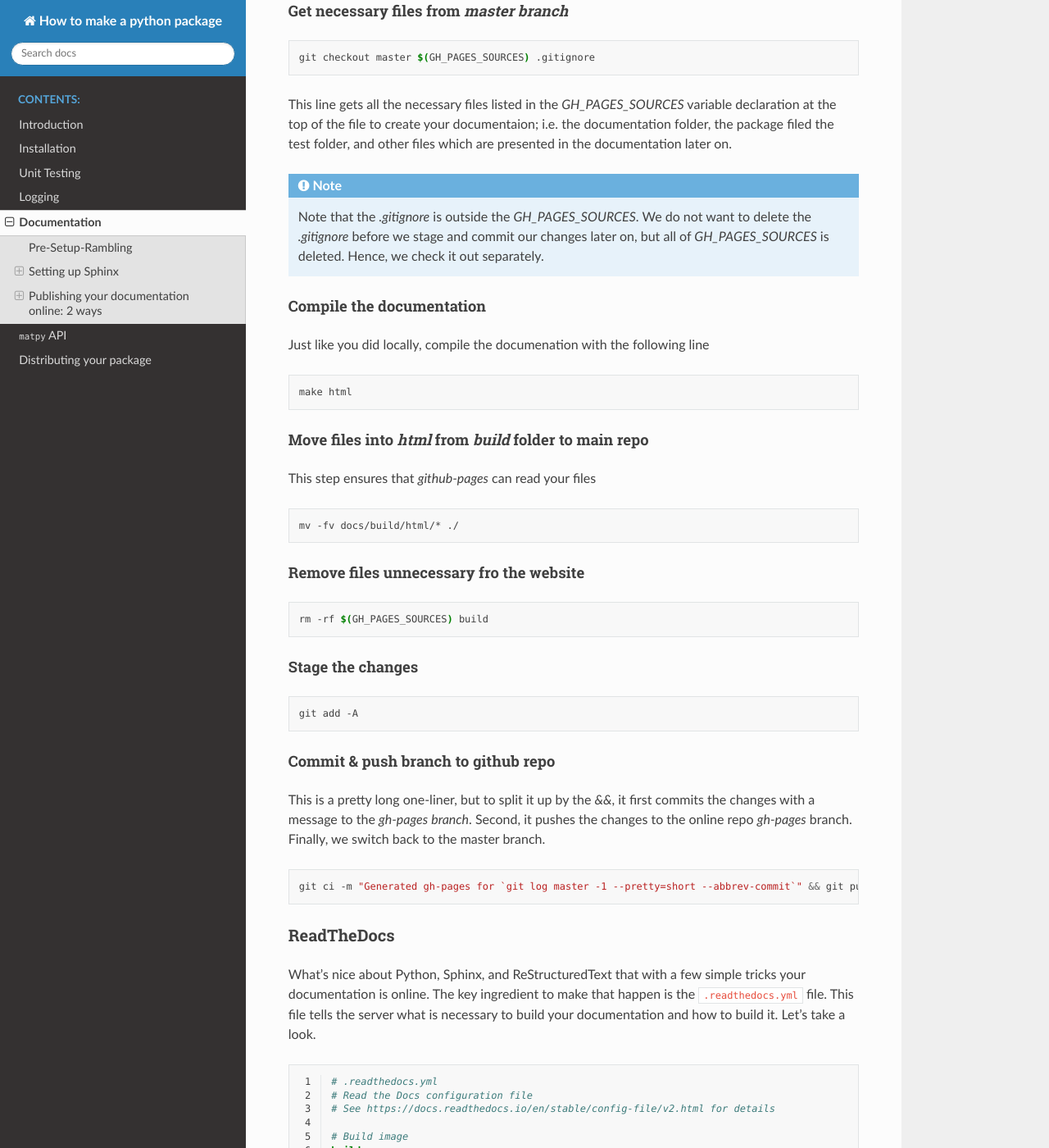
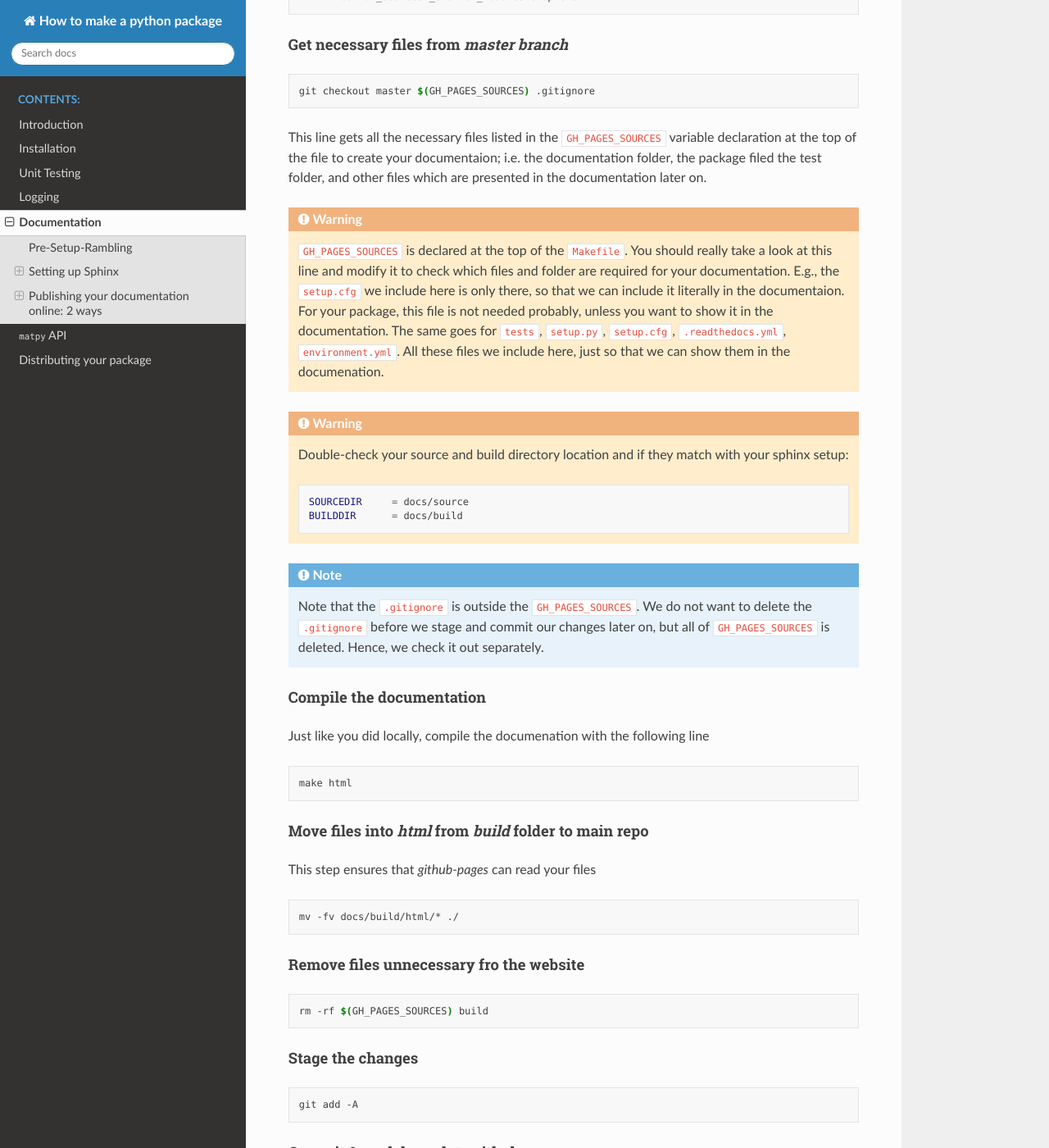
Before and after one commit to lsawade/how_to_make_a_python_package, a Sphinx documentation site: the page built from docs/source/chapters/documentation.rst, in a window 1280 px wide and 1400 px high, scrolled down 5484 px. Shown: the whole window at 82% size. Built offline with Sphinx 7.4.7 and the Read the Docs theme 2.0.0, drawn with Linux system fonts in a browser that asks for light colours; some of the changed text lies outside the part shown.

Commit message:
New version, update in the documentation

```diff
--- a/docs/source/chapters/documentation.rst
+++ b/docs/source/chapters/documentation.rst
@@ -252,16 +256,38 @@ Get necessary files from `master` `branch`
 
     git checkout master $(GH_PAGES_SOURCES) .gitignore
 
-This line gets all the necessary files listed in the `GH_PAGES_SOURCES`
+This line gets all the necessary files listed in the ``GH_PAGES_SOURCES``
 variable declaration at the top of the file to create your documentaion;
 i.e. the documentation folder, the package filed the test folder, and other
 files which are presented in the documentation later on.
 
+.. warning::
+
+    ``GH_PAGES_SOURCES`` is declared at the top of the ``Makefile``. You should
+    really take a look at this line and modify it to check which files and
+    folder are required for your documentation. E.g., the ``setup.cfg`` we
+    include here is only there, so that we can include it literally in the
+    documentaion. For your package, this file is not needed probably, unless
+    you want to show it in the documentation. The same goes for
+    ``tests``, ``setup.py``, ``setup.cfg``, ``.readthedocs.yml``,
+    ``environment.yml``. All these files we include here, just so that we can
+    show them in the documenation.
+
+.. warning::
+
+    Double-check your source and build directory location and if they match
+    with your sphinx setup:
+
+    .. code:: make
+
+        SOURCEDIR     = docs/source
+        BUILDDIR      = docs/build
+
 .. note::
 
-    Note that the `.gitignore` is outside the `GH_PAGES_SOURCES`. We do not
-    want to delete the `.gitignore` before we stage and commit our changes
-    later on, but all of `GH_PAGES_SOURCES` is deleted. Hence, we check it out
+    Note that the ``.gitignore`` is outside the ``GH_PAGES_SOURCES``. We do not
+    want to delete the ``.gitignore`` before we stage and commit our changes
+    later on, but all of ``GH_PAGES_SOURCES`` is deleted. Hence, we check it out
     separately.
 
 
@@ -302,15 +328,30 @@ Stage the changes
 Commit & push branch to github repo
 ###################################
 
-This is a pretty long one-liner, but to split it up by the `&&`, it first
-commits the changes with a message to the `gh-pages` `branch`. Second,
-it pushes the changes to the online repo `gh-pages` branch. Finally,
+This is a pretty long one-liner, but to split it up by the ``&&``, it first
+commits the changes with a message to the ``gh-pages`` ``branch``. Second,
+it pushes the changes to the online repo ``gh-pages`` branch. Finally,
 we switch back to the master branch.
 
 .. code-block:: bash
 
     git ci -m "Generated gh-pages for `git log master -1 --pretty=short --abbrev-commit`" && git push origin gh-pages ; git checkout master
 
+
+.. warning::
+
+    Recently, Github-Pages changed their default format to Jekyll. For Python
+    documentation, however, we compile static html pages. In other words, we
+    have to tell Github to not use Jekyll by creating a ``.nojekyll`` file:
+
+    .. code:: bash
+
+        git checkout gh-pages
+        touch .nojekyll
+        git add .nojekyll
+        git commit -im 'Added nojekyll file'
+        git push origin gh-pages
+        git checkout master
 
 
 ReadTheDocs
--- a/setup.cfg
+++ b/setup.cfg
@@ -1,7 +1,7 @@
 [metadata]
 # replace with your username:
 name = htmapp
-version = 0.0.3
+version = 0.0.4
 author = Lucas Sawade, Peter Makus
 author_email = lsawade@princeton.edu
 description = How to make a Python package.
```
Also changed, not shown: other parts of docs/source/chapters/documentation.rst (+11 -7 lines), docs/source/chapters/pypi.rst (+23 -2 lines).
